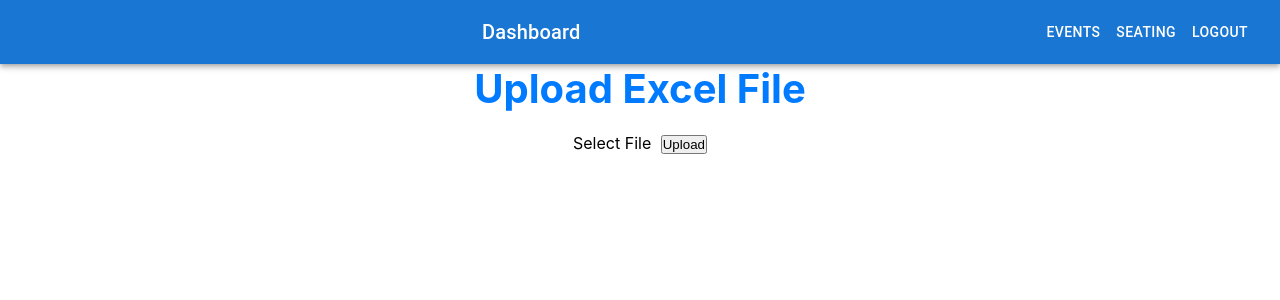
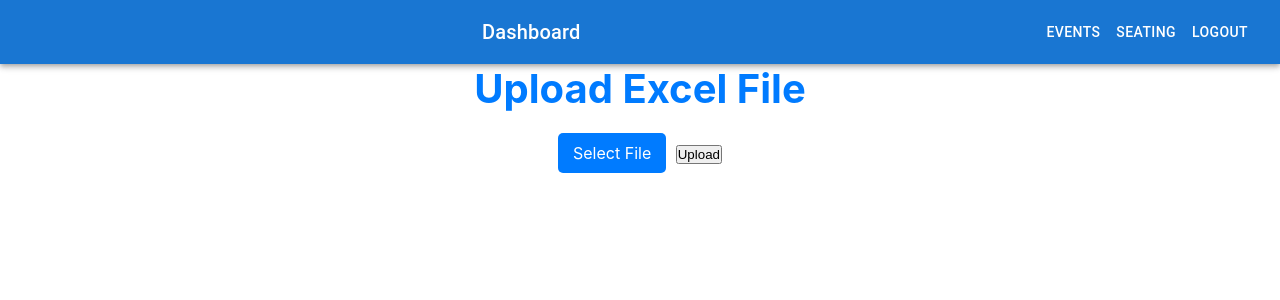
Before and after one commit to jawdonchan/CRUD, a React (Create React App) app in the folder client/: page /Excel/1 in a window 1280 px wide. Shown: the top 300 px of the page. Built offline with nearby package versions, Linux system fonts and the light colour scheme.

Commit message:
excel css and function updated
-route to event page once done submitting excel fiile

```diff
--- a/client/src/css/excel.css
+++ b/client/src/css/excel.css
@@ -38,3 +38,20 @@
   .excelbtn button:hover {
     background-color: #0056b3;
   }
+  /* Add these styles to your existing CSS file */
+
+.excels {
+  display: inline-block;
+  padding: 10px 15px;
+  background-color: #007BFF; /* You can change the background color as needed */
+  color: #fff;
+  cursor: pointer;
+  border-radius: 5px;
+  transition: background-color 0.3s ease;
+}
+
+.excels:hover {
+  background-color: #0056b3; /* Change the hover background color */
+}
+
+/* Add any other styles you may need for the button */
--- a/client/src/pages/upload-export/Excel.jsx
+++ b/client/src/pages/upload-export/Excel.jsx
@@ -3,9 +3,11 @@ import Navbar from '../navigationbar';
 import { useNavigate, useLocation } from 'react-router-dom';
 import '../../css/excel.css';
 
+
+
 const ExcelFileUpload = () => {
   const [file, setFile] = useState(null);
-
+  const navigate = useNavigate();
   const handleFileChange = (event) => {
     const selectedFile = event.target.files[0];
     setFile(selectedFile);
@@ -33,6 +35,8 @@ const ExcelFileUpload = () => {
       if (response.ok) {
         const data = await response.json();
         console.log('Uploaded data:', data);
+        // Redirect to the events page after successful upload
+        navigate(`/event`);
       } else {
         console.error('File upload failed.');
       }
```
